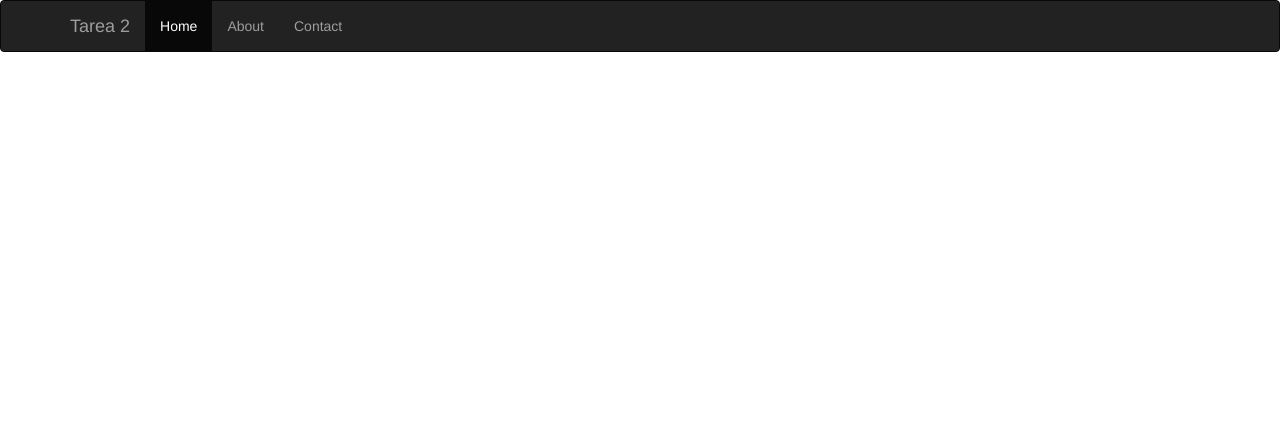
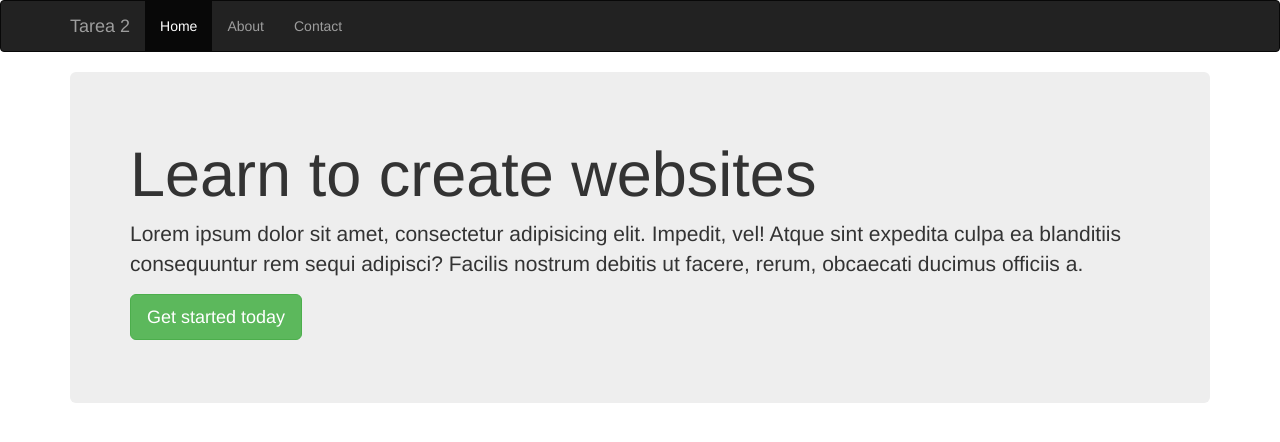
Before and after one commit to luisSandino/tarea2TecnolAvanz, a plain HTML site: page index.html in a window 1280 px wide. Drawn offline with Linux system fonts and the light colour scheme.

Commit message:
adds website introduction

```diff
--- a/index.html
+++ b/index.html
@@ -32,6 +32,13 @@
 		    </div>
 			</div>
  		</div>
+		<div class=" container">
+			<div class="jumbotron">
+		      <h1>Learn to create websites</h1>
+			  <p>Lorem ipsum dolor sit amet, consectetur adipisicing elit. Impedit, vel! Atque sint expedita culpa ea blanditiis consequuntur rem sequi adipisci? Facilis nostrum debitis ut facere, rerum, obcaecati ducimus officiis a.</p>
+			  <p><a class="btn btn-success btn-lg" href="#" role="button">Get started today</a></p>
+		 	</div>
+		</div>
 
 
     <script src="dist/js/bootstrap.min.js"></script>
```
